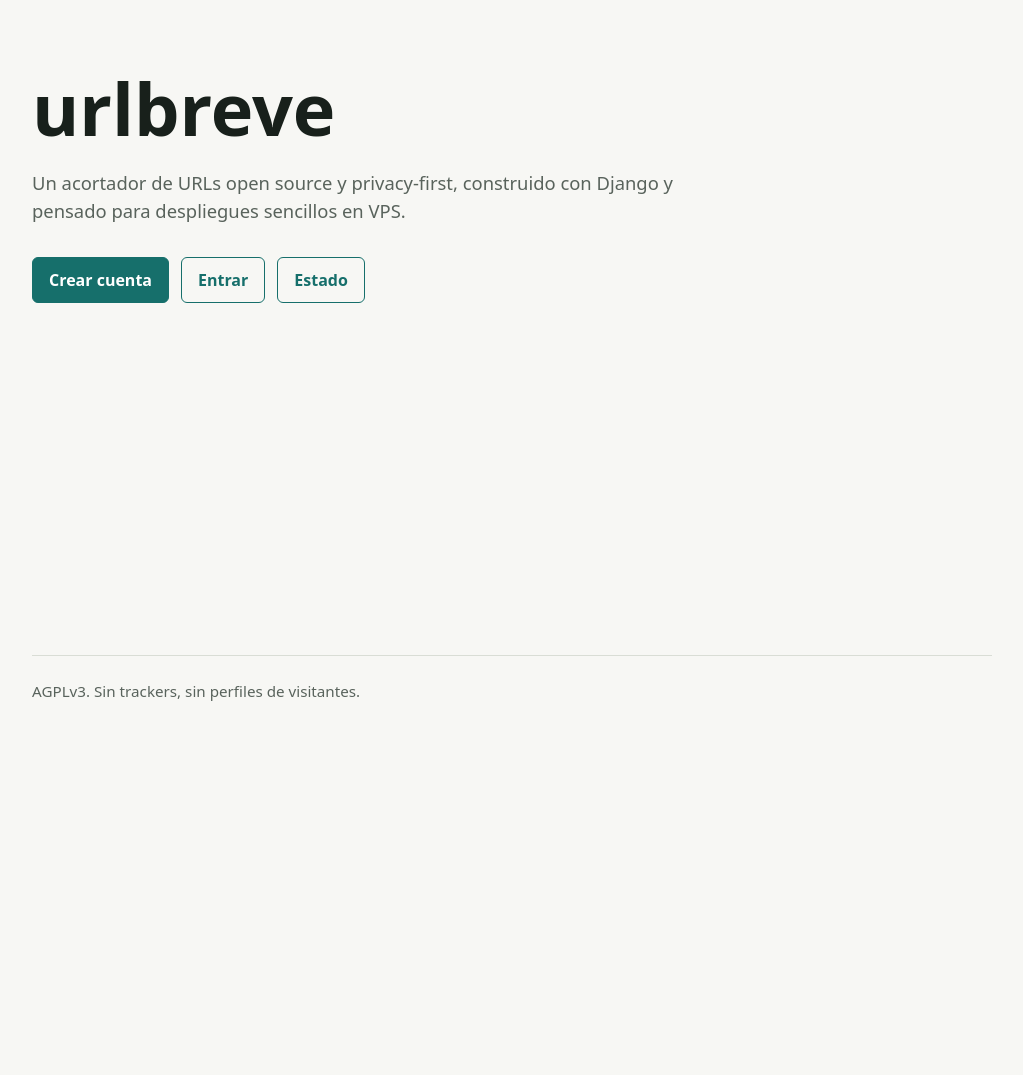
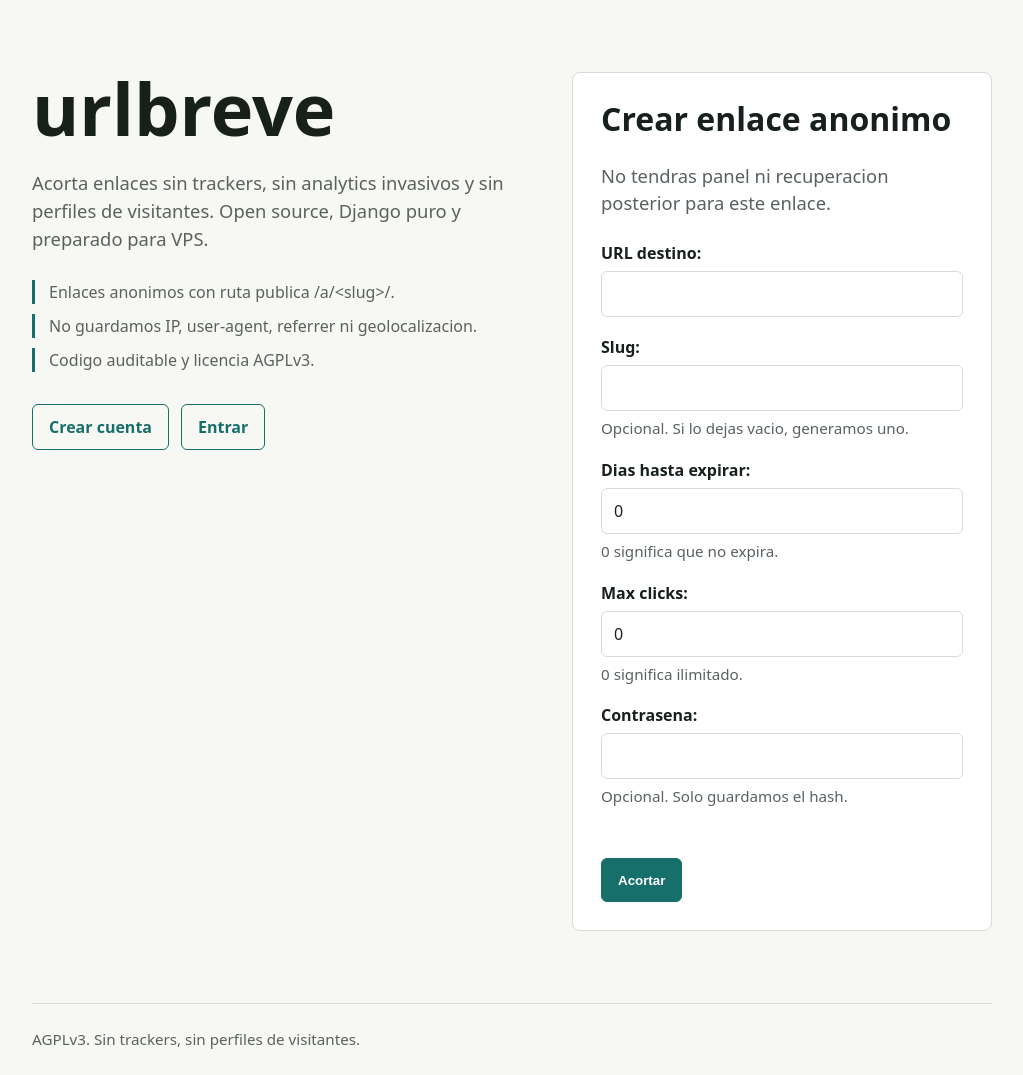
Before and after one commit to dreykdrk7/urlbreve, a Django app: page / in a window 1280 px wide. Shown: the part 73-1148 px from the top of the page, without its empty margins (128-1151 px from the left). Before the commit the page ends 774 px from the top, so only its background shows below. Run offline with Django 5.2, Linux system fonts and the light colour scheme; parts of the project's set-up code (start-up, migrations or seed data) failed here and were passed over.

Commit message:
feat(web): add anonymous web shortener

```diff
--- a/links/forms.py
+++ b/links/forms.py
@@ -10,7 +10,7 @@ from .services import generate_random_slug, slug_is_available
 from .validators import suggest_slug_variants
 
 
-class ShortURLCreateForm(forms.ModelForm):
+class BaseShortURLCreateForm(forms.ModelForm):
     slug = forms.CharField(max_length=64, required=False, strip=False)
     expires_days = forms.IntegerField(
         label="Dias hasta expirar",
@@ -26,6 +26,72 @@ class ShortURLCreateForm(forms.ModelForm):
         widget=forms.PasswordInput(render_value=False),
     )
 
+    owner = None
+
+    def get_owner(self):
+        return self.owner
+
+    def get_public_mode(self):
+        return self.cleaned_data.get("public_mode") or ShortURL.PublicMode.ANONYMOUS
+
+    def __init__(self, *args, **kwargs):
+        super().__init__(*args, **kwargs)
+
+    def clean(self):
+        cleaned_data = super().clean()
+        public_mode = self.get_public_mode()
+        slug = cleaned_data.get("slug")
+        owner = self.get_owner()
+
+        if public_mode == ShortURL.PublicMode.NAMESPACE and owner is None:
+            self.add_error("public_mode", "Namespace mode requires an authenticated owner.")
+            return cleaned_data
+
+        if (
+            public_mode == ShortURL.PublicMode.NAMESPACE
+            and not owner.profile.public_namespace
+        ):
+            self.add_error("public_mode", "Namespace mode requires a public namespace.")
+            return cleaned_data
+
+        if public_mode and slug:
+            if not slug_is_available(slug, public_mode, owner=owner):
+                suggestions = ", ".join(suggest_slug_variants(slug))
+                self.add_error(
+                    "slug",
+                    f"This slug is already in use. Try: {suggestions}.",
+                )
+        elif public_mode:
+            cleaned_data["slug"] = generate_random_slug(public_mode, owner=owner)
+
+        expires_days = cleaned_data.get("expires_days") or 0
+        cleaned_data["expires_at"] = (
+            timezone.now() + timedelta(days=expires_days)
+            if expires_days > 0
+            else None
+        )
+        cleaned_data["max_clicks"] = cleaned_data.get("max_clicks") or 0
+        cleaned_data["public_mode"] = public_mode
+        return cleaned_data
+
+    def save(self, commit: bool = True):
+        instance = super().save(commit=False)
+        instance.owner = self.get_owner()
+        instance.slug = self.cleaned_data["slug"]
+        instance.public_mode = self.cleaned_data["public_mode"]
+        instance.expires_at = self.cleaned_data["expires_at"]
+        instance.max_clicks = self.cleaned_data["max_clicks"]
+
+        password = self.cleaned_data.get("password")
+        if password:
+            instance.password_hash = make_password(password)
+
+        if commit:
+            instance.save()
+        return instance
+
+
+class ShortURLCreateForm(BaseShortURLCreateForm):
     class Meta:
         model = ShortURL
         fields = (
@@ -54,48 +120,20 @@ class ShortURLCreateForm(forms.ModelForm):
             else ShortURL.PublicMode.ANONYMOUS
         )
 
-    def clean(self):
-        cleaned_data = super().clean()
-        public_mode = cleaned_data.get("public_mode")
-        slug = cleaned_data.get("slug")
 
-        if public_mode == ShortURL.PublicMode.NAMESPACE and not self.profile.public_namespace:
-            self.add_error("public_mode", "Namespace mode requires a public namespace.")
-            return cleaned_data
-
-        if public_mode and slug:
-            if not slug_is_available(slug, public_mode, owner=self.owner):
-                suggestions = ", ".join(suggest_slug_variants(slug))
-                self.add_error(
-                    "slug",
-                    f"This slug is already in use. Try: {suggestions}.",
-                )
-        elif public_mode:
-            cleaned_data["slug"] = generate_random_slug(public_mode, owner=self.owner)
-
-        expires_days = cleaned_data.get("expires_days") or 0
-        cleaned_data["expires_at"] = (
-            timezone.now() + timedelta(days=expires_days)
-            if expires_days > 0
-            else None
+class AnonymousShortURLCreateForm(BaseShortURLCreateForm):
+    class Meta:
+        model = ShortURL
+        fields = (
+            "destination_url",
+            "slug",
+            "max_clicks",
         )
-        cleaned_data["max_clicks"] = cleaned_data.get("max_clicks") or 0
-        return cleaned_data
-
-    def save(self, commit: bool = True):
-        instance = super().save(commit=False)
-        instance.owner = self.owner
-        instance.slug = self.cleaned_data["slug"]
-        instance.expires_at = self.cleaned_data["expires_at"]
-        instance.max_clicks = self.cleaned_data["max_clicks"]
-
-        password = self.cleaned_data.get("password")
-        if password:
-            instance.password_hash = make_password(password)
-
-        if commit:
-            instance.save()
-        return instance
+        labels = {
+            "destination_url": "URL destino",
+            "slug": "Slug",
+            "max_clicks": "Limite de clicks",
+        }
 
 
 class ShortURLEditForm(forms.ModelForm):
--- a/links/views.py
+++ b/links/views.py
@@ -14,7 +14,13 @@ from django.shortcuts import get_object_or_404, redirect
 from django.http import JsonResponse
 from django.shortcuts import render
 
-from .forms import AbuseReportForm, PasswordGateForm, ShortURLCreateForm, ShortURLEditForm
+from .forms import (
+    AbuseReportForm,
+    AnonymousShortURLCreateForm,
+    PasswordGateForm,
+    ShortURLCreateForm,
+    ShortURLEditForm,
+)
 from .models import AbuseReport, ShortURL
 from .rate_limits import (
     consume_password_gate_limit,
@@ -35,7 +41,36 @@ from .validators import suggest_slug_variants, validate_safe_slug
 
 
 def home(request):
-    return render(request, "home.html")
+    created_short_url = None
+    if request.method == "POST":
+        form = AnonymousShortURLCreateForm(request.POST)
+        if form.is_valid():
+            limit_result = consume_session_daily_limit(
+                request,
+                "web-anonymous-shorten",
+                settings.URLBREVE_ANONYMOUS_DAILY_LIMIT,
+            )
+            if limit_result.allowed:
+                created_short_url = form.save()
+                form = AnonymousShortURLCreateForm()
+            else:
+                form.add_error(None, "Has alcanzado el limite diario de creacion anonima.")
+    else:
+        form = AnonymousShortURLCreateForm()
+
+    return render(
+        request,
+        "home.html",
+        {
+            "form": form,
+            "created_short_url": created_short_url,
+            "created_public_url": (
+                created_short_url.get_public_url(request)
+                if created_short_url
+                else ""
+            ),
+        },
+    )
 
 
 def healthz(request):
--- a/templates/base.html
+++ b/templates/base.html
@@ -111,6 +111,28 @@
     .panel h1 {
       font-size: 2rem;
       line-height: 1.15;
+    }
+
+    .home-grid {
+      display: grid;
+      grid-template-columns: minmax(0, 1fr) minmax(320px, 420px);
+      gap: 32px;
+      align-items: start;
+    }
+
+    .privacy-points {
+      display: grid;
+      gap: 10px;
+      max-width: 660px;
+      margin: 28px 0 0;
+      padding: 0;
+      list-style: none;
+      color: var(--muted);
+    }
+
+    .privacy-points li {
+      padding-left: 14px;
+      border-left: 3px solid var(--accent);
     }
 
     .messages {
--- a/templates/home.html
+++ b/templates/home.html
@@ -3,18 +3,122 @@
 {% block title %}urlbreve - acortador privacy-first{% endblock %}
 
 {% block content %}
+  <div class="home-grid">
+    <section>
       <h1>urlbreve</h1>
       <p class="lead">
-    Un acortador de URLs open source y privacy-first, construido con Django
-    y pensado para despliegues sencillos en VPS.
+        Acorta enlaces sin trackers, sin analytics invasivos y sin perfiles de
+        visitantes. Open source, Django puro y preparado para VPS.
       </p>
+      <ul class="privacy-points">
+        <li>Enlaces anonimos con ruta publica /a/&lt;slug&gt;/.</li>
+        <li>No guardamos IP, user-agent, referrer ni geolocalizacion.</li>
+        <li>Codigo auditable y licencia AGPLv3.</li>
+      </ul>
       <div class="actions">
         {% if request.user.is_authenticated %}
-      <a class="button" href="{% url 'accounts:dashboard' %}">Dashboard</a>
+          <a class="button secondary" href="{% url 'accounts:dashboard' %}">Dashboard</a>
         {% else %}
-      <a class="button" href="{% url 'accounts:register' %}">Crear cuenta</a>
+          <a class="button secondary" href="{% url 'accounts:register' %}">Crear cuenta</a>
           <a class="button secondary" href="{% url 'accounts:login' %}">Entrar</a>
         {% endif %}
-    <a class="button secondary" href="/healthz/">Estado</a>
       </div>
+    </section>
+
+    <section class="panel" aria-labelledby="quick-shortener-title">
+      <h1 id="quick-shortener-title">Crear enlace anonimo</h1>
+      <p class="lead">
+        No tendras panel ni recuperacion posterior para este enlace.
+      </p>
+
+      {% if created_short_url %}
+        <div class="result-box">
+          <a class="result-url" href="{{ created_short_url.get_public_path }}">{{ created_public_url }}</a>
+          <button class="button" type="button" data-copy="{{ created_public_url }}">Copiar</button>
+          <dl class="meta-list">
+            <div>
+              <dt>Expiracion</dt>
+              <dd>{% if created_short_url.expires_at %}{{ created_short_url.expires_at }}{% else %}Nunca{% endif %}</dd>
+            </div>
+            <div>
+              <dt>Limite de clicks</dt>
+              <dd>{% if created_short_url.max_clicks %}{{ created_short_url.max_clicks }}{% else %}Ilimitado{% endif %}</dd>
+            </div>
+            <div>
+              <dt>Protegido con contrasena</dt>
+              <dd>{% if created_short_url.password_hash %}Si{% else %}No{% endif %}</dd>
+            </div>
+          </dl>
+        </div>
+      {% endif %}
+
+      <form class="form" method="post">
+        {% csrf_token %}
+        {% if form.non_field_errors %}
+          <div class="form-errors">{{ form.non_field_errors }}</div>
+        {% endif %}
+
+        <div class="field">
+          {{ form.destination_url.label_tag }}
+          {{ form.destination_url }}
+          {% for error in form.destination_url.errors %}
+            <div class="field-error">{{ error }}</div>
+          {% endfor %}
+        </div>
+
+        <div class="field">
+          {{ form.slug.label_tag }}
+          {{ form.slug }}
+          <div class="help-text">Opcional. Si lo dejas vacio, generamos uno.</div>
+          {% for error in form.slug.errors %}
+            <div class="field-error">{{ error }}</div>
+          {% endfor %}
+        </div>
+
+        <div class="field">
+          {{ form.expires_days.label_tag }}
+          {{ form.expires_days }}
+          <div class="help-text">0 significa que no expira.</div>
+          {% for error in form.expires_days.errors %}
+            <div class="field-error">{{ error }}</div>
+          {% endfor %}
+        </div>
+
+        <div class="field">
+          {{ form.max_clicks.label_tag }}
+          {{ form.max_clicks }}
+          <div class="help-text">0 significa ilimitado.</div>
+          {% for error in form.max_clicks.errors %}
+            <div class="field-error">{{ error }}</div>
+          {% endfor %}
+        </div>
+
+        <div class="field">
+          {{ form.password.label_tag }}
+          {{ form.password }}
+          <div class="help-text">Opcional. Solo guardamos el hash.</div>
+          {% for error in form.password.errors %}
+            <div class="field-error">{{ error }}</div>
+          {% endfor %}
+        </div>
+
+        <div class="actions">
+          <button class="button" type="submit">Acortar</button>
+        </div>
+      </form>
+    </section>
+  </div>
+
+  <script>
+    document.querySelectorAll("[data-copy]").forEach((button) => {
+      button.addEventListener("click", async () => {
+        try {
+          await navigator.clipboard.writeText(button.dataset.copy);
+          button.textContent = "Copiado";
+        } catch {
+          button.textContent = "No copiado";
+        }
+      });
+    });
+  </script>
 {% endblock %}
```
Also changed, not shown: other parts of templates/base.html (+49 -0 lines), docs/architecture.md (+26 -1 lines), docs/rate-limiting-privacy-first.md (+4 -3 lines), links/tests.py (+83 -0 lines), README.md. Lines whose indentation alone changed are shown as unchanged.
